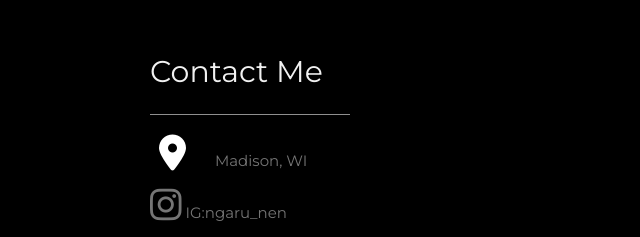
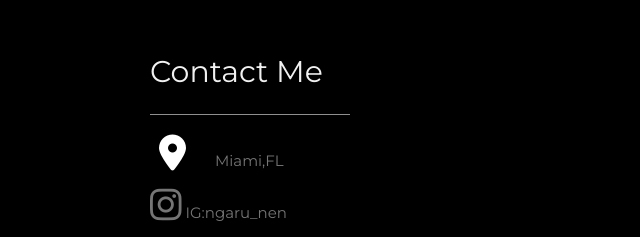
Before and after one commit to ngaru-zen/DJ-Big-Body-, a plain HTML site: page index.html in a window 1280 px wide. Shown: the part 3857-4094 px from the top of the page, 0-640 px from the left. Drawn offline with nearby package versions, Linux system fonts and the light colour scheme.

Commit message:
Update index.html

```diff
--- a/index.html
+++ b/index.html
@@ -141,7 +141,7 @@ body, h1,h2,h3,h4,h5,h6 {font-family: "Montserrat", sans-serif}
     <hr style="width:200px" class="w3-opacity">
 
     <div class="w3-section">
-      <p><i class="fa fa-map-marker fa-fw w3-text-white w3-xxlarge w3-margin-right"></i> Madison, WI</p>
+      <p><i class="fa fa-map-marker fa-fw w3-text-white w3-xxlarge w3-margin-right"></i> Miami,FL</p>
       <meta name='viewport' content='width=device-width, initial-scale=1'>
 <script src='https://kit.fontawesome.com/a076d05399.js' crossorigin='anonymous'></script>
       <i class='fab fa-instagram' style='font-size:36px'></i> IG:ngaru_nen</p>
```
